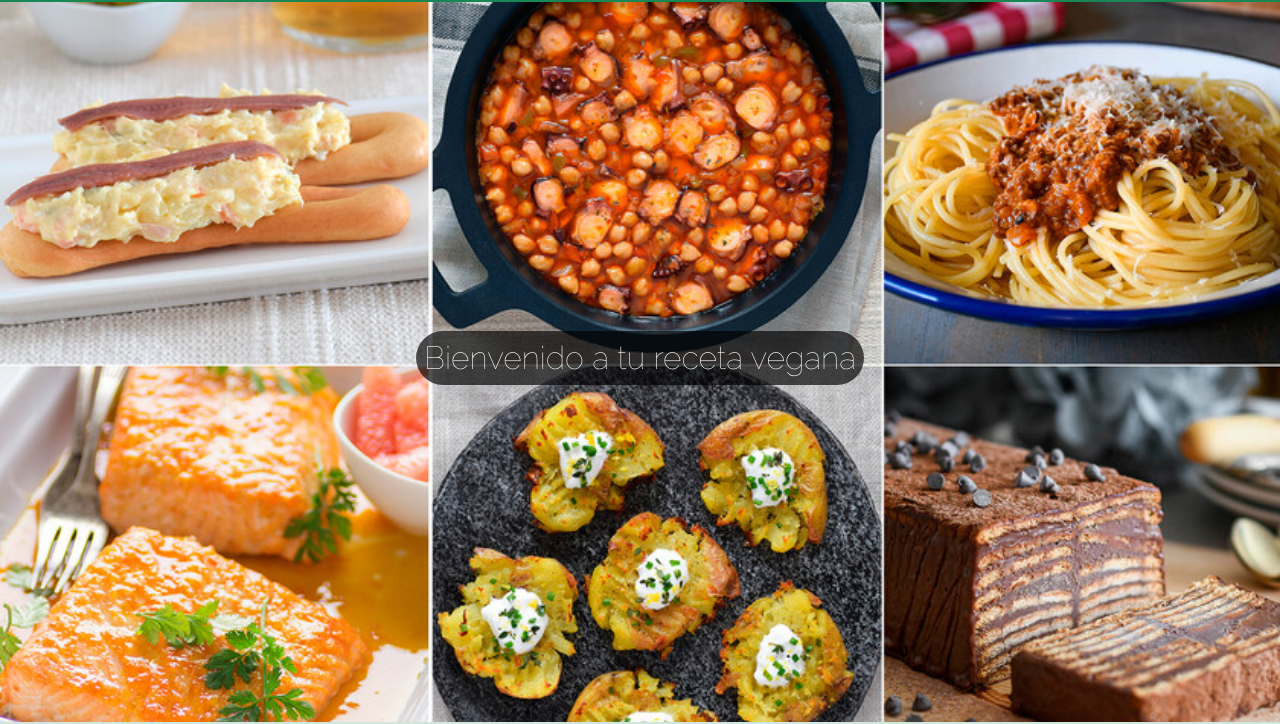
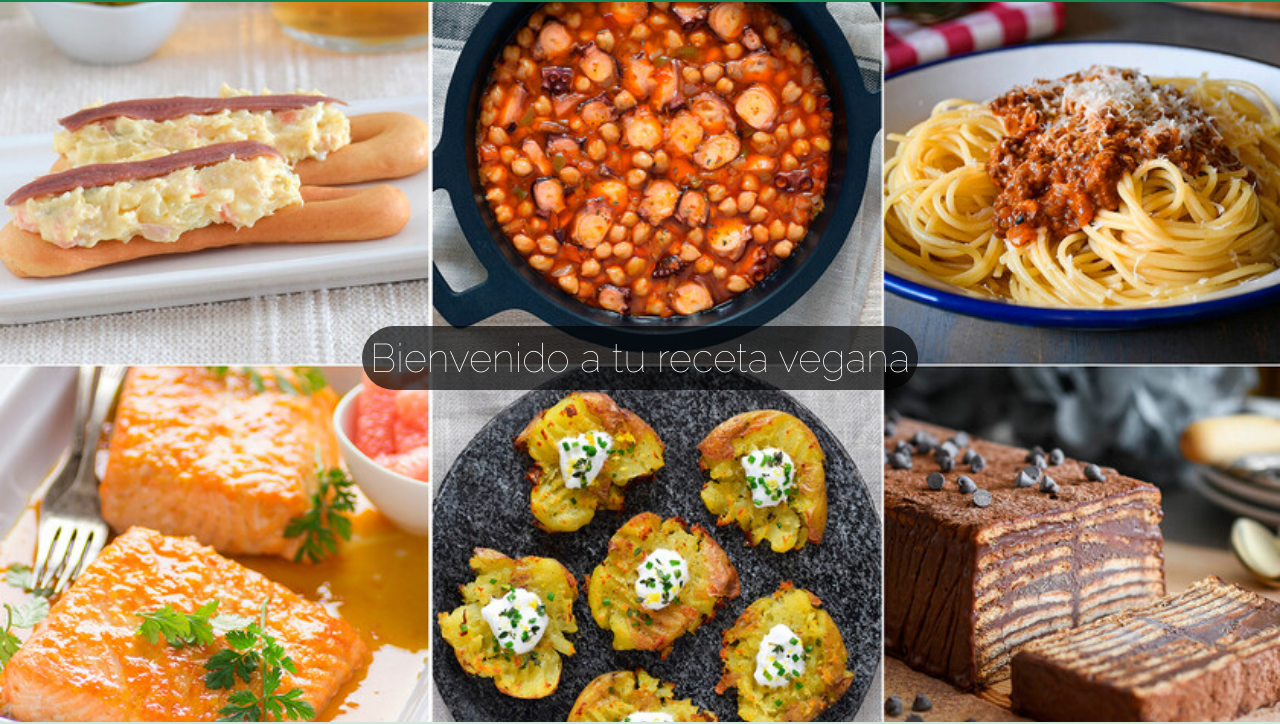
Before and after one commit to DanielViazcan/Un-Recetario-Vegano, a plain HTML site: page index.html in a window 1280 px wide. Shown: the part 104-828 px from the top of the page. Drawn offline with nearby package versions, Linux system fonts and the light colour scheme.

Commit message:
ajustes 1

```diff
--- a/index.html
+++ b/index.html
@@ -31,7 +31,7 @@
   </header>
 
   <section class="hero d-flex justify-content-center align-items-center ">
-    <h2 class="text-white fondo-texto p-2 rounded-pill">Bienvenido a tu receta vegana</h2>
+    <h1 class="text-white fondo-texto p-2 rounded-pill">Bienvenido a tu receta vegana</h1>
   </section>
 
   <section class="container">
```
